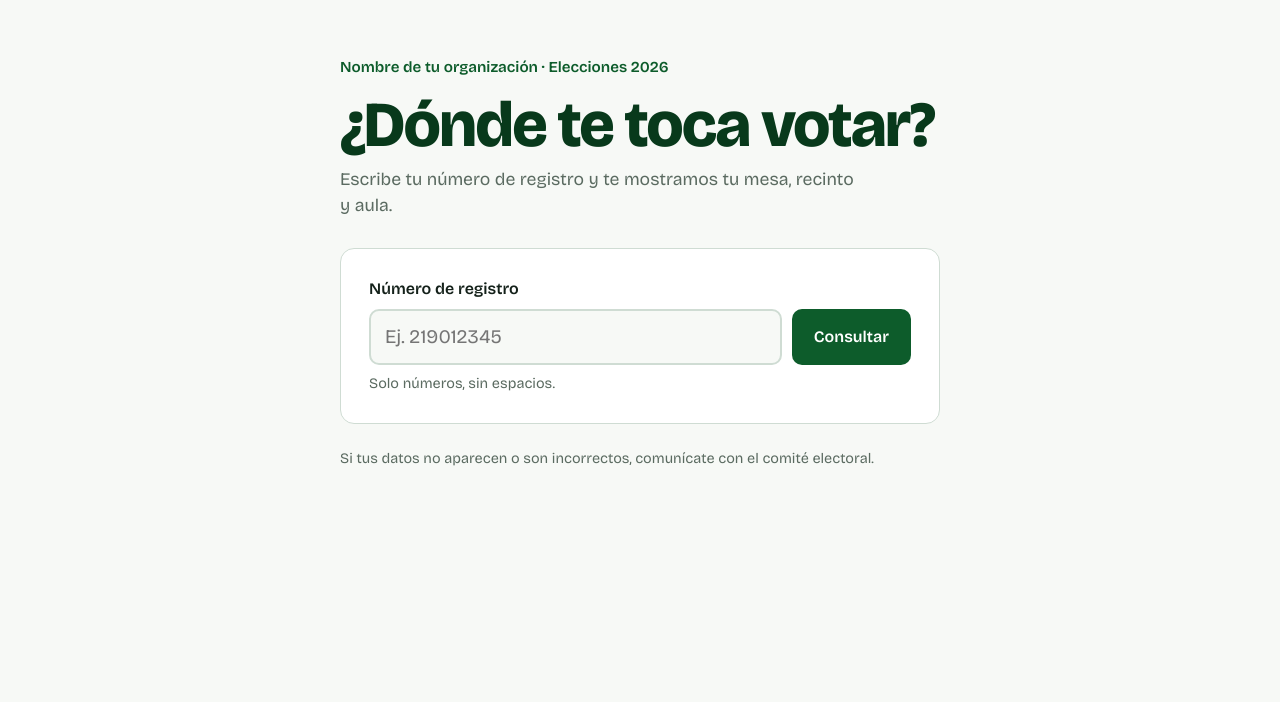
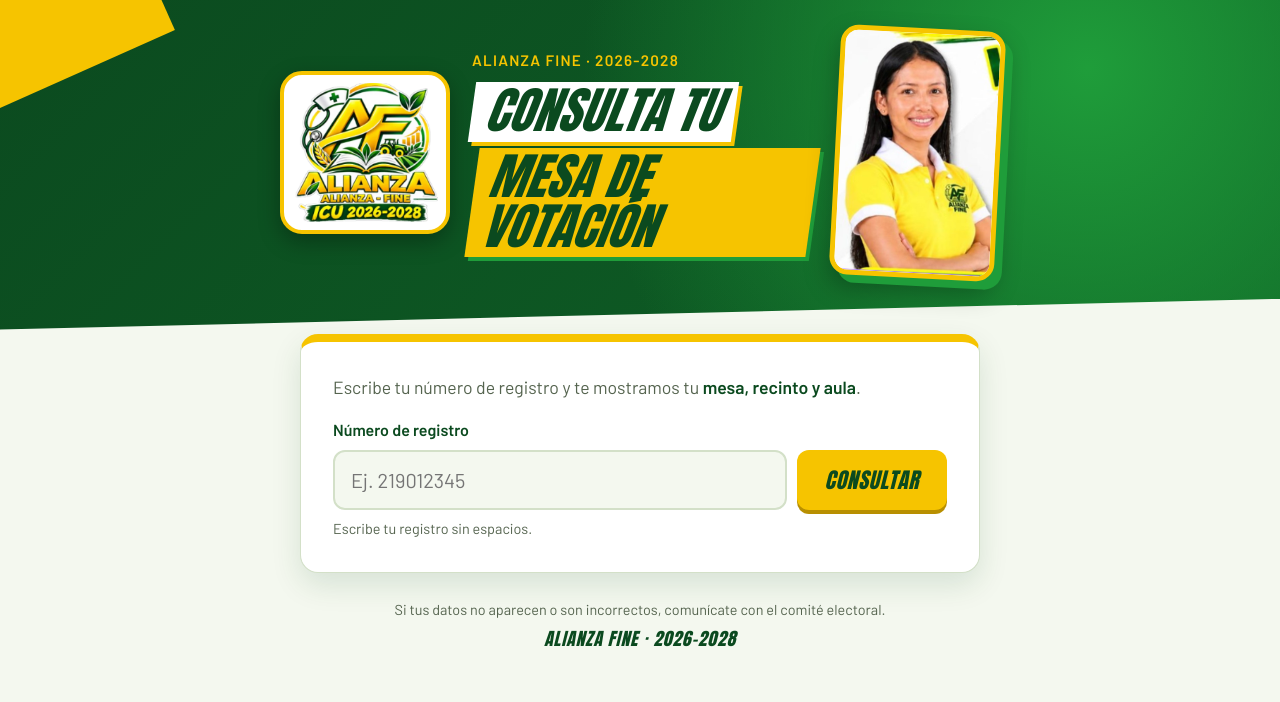
Before and after one commit to vicktorrojas007-art/patron, a website: page index.html in a window 1280 px wide. Drawn offline with nearby package versions, Linux system fonts and the light colour scheme; a web font is replaced by a local one.

Commit message:
Add files via upload

```diff
--- a/app.js
+++ b/app.js
@@ -17,9 +17,9 @@
   const registro = input.value.trim();
   result.innerHTML = "";
 
-  if (!/^[A-Za-z0-9-]{3,20}$/.test(registro)) {
-   setError("Escribe entre 2 y 5 dígitos.");
-   input.focus();
+  if (!/^\d{5,15}$/.test(registro)) {
+    setError("Escribe entre 5 y 15 dígitos.");
+    input.focus();
     return;
   }
   setError("");
--- a/index.html
+++ b/index.html
@@ -3,34 +3,42 @@
 <head>
   <meta charset="UTF-8">
   <meta name="viewport" content="width=device-width, initial-scale=1">
-  <title>Consulta tu lugar de votación</title>
+  <title>Consulta tu mesa de votación · Alianza FINE 2026-2028</title>
   <meta name="description" content="Ingresa tu número de registro y verifica tu mesa, recinto y aula de votación.">
-  <meta name="theme-color" content="#0d5c2b">
-  <meta property="og:title" content="Consulta tu lugar de votación">
+  <meta name="theme-color" content="#0b4a1f">
+  <meta property="og:title" content="Consulta tu mesa de votación · Alianza FINE">
   <meta property="og:description" content="Ingresa tu número de registro y verifica tu mesa, recinto y aula.">
-  <meta property="og:type" content="website">
+  <link rel="icon" href="logo.png">
   <link rel="preconnect" href="https://fonts.googleapis.com">
   <link rel="preconnect" href="https://fonts.gstatic.com" crossorigin>
-  <link href="https://fonts.googleapis.com/css2?family=Bricolage+Grotesque:opsz,wght@12..96,400;12..96,600;12..96,800&display=swap" rel="stylesheet">
+  <link href="https://fonts.googleapis.com/css2?family=Barlow+Condensed:ital,wght@1,800;1,900&family=Barlow:wght@400;500;600&display=swap" rel="stylesheet">
   <link rel="stylesheet" href="style.css">
 </head>
 <body>
+  <header class="hero">
+    <div class="hero-inner">
+      <img class="logo" src="logo.png" alt="Logo Alianza FINE 2026-2028" width="170" height="162">
+      <div class="hero-text">
+        <p class="kicker">Alianza FINE · 2026-2028</p>
+        <h1><span class="band">Consulta tu</span><span class="band alt">mesa de votación</span></h1>
+      </div>
+      <figure class="foto">
+        <img src="foto.jpg" alt="Estudiante de Alianza FINE sonriendo con camiseta amarilla" width="212" height="328">
+      </figure>
+    </div>
+  </header>
+
   <main class="page">
-    <section class="intro">
-      <p class="org">Nombre de tu organización · Elecciones 2026</p>
-      <h1>¿Dónde te toca votar?</h1>
-      <p class="lead">Escribe tu número de registro y te mostramos tu mesa, recinto y aula.</p>
-    </section>
-
     <section class="panel" aria-labelledby="buscar">
+      <p class="lead">Escribe tu número de registro y te mostramos tu <strong>mesa, recinto y aula</strong>.</p>
       <form id="form" novalidate>
         <label id="buscar" for="registro">Número de registro</label>
         <div class="row">
-          <input id="registro" name="registro" type="text" inputmode="numeric"
-                 autocomplete="off" placeholder="Ej. 219012345" maxlength="15" required>
+          <input id="registro" name="registro" type="text" inputmode="text"
+                 autocomplete="off" placeholder="Ej. 219012345" maxlength="20" required>
           <button type="submit" id="btn">Consultar</button>
         </div>
-        <p class="hint" id="hint">Solo números, sin espacios.</p>
+        <p class="hint" id="hint">Escribe tu registro sin espacios.</p>
       </form>
 
       <div id="result" aria-live="polite"></div>
@@ -38,6 +46,7 @@
 
     <footer>
       <p>Si tus datos no aparecen o son incorrectos, comunícate con el comité electoral.</p>
+      <p class="credit">Alianza FINE · 2026-2028</p>
     </footer>
   </main>
   <script src="app.js"></script>
--- a/style.css
+++ b/style.css
@@ -1,79 +1,149 @@
 :root {
-  --verde: #0d5c2b;
-  --verde-oscuro: #08391b;
-  --verde-claro: #e4f1e8;
-  --papel: #f7f9f6;
-  --tinta: #14211a;
-  --suave: #5b6b61;
-  --error: #a3261b;
-  --linea: #cfdcd3;
+  --verde: #0b4a1f;
+  --verde-medio: #14782b;
+  --verde-vivo: #1f9d3a;
+  --amarillo: #f6c400;
+  --amarillo-claro: #fff4b8;
+  --blanco: #ffffff;
+  --papel: #f4f8ef;
+  --tinta: #10200f;
+  --suave: #55644f;
+  --error: #b3261e;
+  --linea: #d3e0c8;
 }
 * { box-sizing: border-box; }
-html { height: 100%; }
+html { min-height: 100%; }
 body {
-  margin: 0; min-height: 100%;
-  font-family: "Bricolage Grotesque", system-ui, sans-serif;
-  background: var(--papel); color: var(--tinta);
-  line-height: 1.5;
+  margin: 0; min-height: 100vh;
+  font-family: "Barlow", system-ui, sans-serif;
+  background: var(--papel); color: var(--tinta); line-height: 1.5;
 }
-.page {
-  max-width: 640px; margin: 0 auto;
-  padding: clamp(24px, 6vw, 56px) 20px 40px;
+
+/* ===== Encabezado estilo afiche ===== */
+.hero {
+  position: relative; overflow: hidden;
+  background:
+    radial-gradient(circle at 85% 20%, #1f9d3a 0, transparent 45%),
+    linear-gradient(135deg, var(--verde) 0%, #0f6126 100%);
+  color: var(--blanco);
+  padding: 28px 20px 64px;
 }
-.intro { margin-bottom: 28px; }
-.org { margin: 0 0 14px; color: var(--verde); font-weight: 600; font-size: .95rem; }
+/* franja amarilla diagonal, como en el afiche */
+.hero::before {
+  content: ""; position: absolute; top: -40px; left: -60px;
+  width: 220px; height: 120px; background: var(--amarillo);
+  transform: rotate(-24deg);
+}
+.hero::after {
+  content: ""; position: absolute; left: 0; right: 0; bottom: -1px; height: 44px;
+  background: var(--papel);
+  clip-path: polygon(0 100%, 100% 100%, 100% 0, 0 70%);
+}
+.hero-inner {
+  position: relative; z-index: 1;
+  max-width: 720px; margin: 0 auto;
+  display: flex; align-items: center; gap: 22px;
+}
+.logo {
+  flex: none; width: clamp(110px, 24vw, 170px); height: auto;
+  background: var(--blanco); border-radius: 22px;
+  padding: 8px; border: 4px solid var(--amarillo);
+  box-shadow: 0 8px 22px rgba(0,0,0,.3);
+}
+.hero-text { flex: 1; min-width: 0; }
+.foto {
+  flex: none; margin: 0; width: clamp(120px, 19vw, 165px);
+  transform: rotate(3deg);
+  border: 5px solid var(--amarillo); border-radius: 18px; overflow: hidden;
+  background: var(--blanco); box-shadow: 8px 8px 0 var(--verde-vivo), 0 12px 26px rgba(0,0,0,.3);
+}
+.foto img { display: block; width: 100%; height: auto; }
+.kicker {
+  margin: 0 0 10px; font-weight: 600; letter-spacing: .08em; text-transform: uppercase;
+  color: var(--amarillo); font-size: .95rem;
+}
 h1 {
-  margin: 0 0 10px;
-  font-size: clamp(2.4rem, 9vw, 4rem);
-  line-height: 1; font-weight: 800; letter-spacing: -.03em;
-  color: var(--verde-oscuro);
+  margin: 0; display: flex; flex-direction: column; align-items: flex-start; gap: 6px;
+  font-family: "Barlow Condensed", Impact, sans-serif;
+  font-style: italic; font-weight: 900; text-transform: uppercase;
+  font-size: clamp(1.8rem, 6.4vw, 3.1rem); line-height: 1;
 }
-.lead { margin: 0; color: var(--suave); font-size: 1.1rem; max-width: 46ch; }
+.band {
+  display: inline-block; padding: 4px 14px 6px;
+  background: var(--blanco); color: var(--verde);
+  transform: skewX(-8deg);
+  box-shadow: 4px 4px 0 var(--amarillo);
+}
+.band.alt { background: var(--amarillo); color: var(--verde); box-shadow: 4px 4px 0 var(--verde-vivo); }
 
+/* ===== Panel de consulta ===== */
+.page { max-width: 720px; margin: -8px auto 0; padding: 0 20px 40px; position: relative; z-index: 2; }
 .panel {
-  background: #fff; border: 1px solid var(--linea);
-  border-radius: 14px; padding: clamp(18px, 4vw, 28px);
+  background: var(--blanco); border-radius: 18px;
+  border: 1px solid var(--linea); border-top: 8px solid var(--amarillo);
+  padding: clamp(20px, 4vw, 32px);
+  box-shadow: 0 12px 30px rgba(11, 74, 31, .12);
 }
-label { display: block; font-weight: 600; margin-bottom: 8px; }
+.lead { margin: 0 0 18px; font-size: 1.1rem; color: var(--suave); }
+.lead strong { color: var(--verde); }
+label { display: block; font-weight: 600; margin-bottom: 8px; color: var(--verde); }
 .row { display: flex; gap: 10px; }
 input {
-  flex: 1; min-width: 0; font: inherit; font-size: 1.2rem;
-  padding: 12px 14px; border: 2px solid var(--linea); border-radius: 10px;
+  flex: 1; min-width: 0; font: inherit; font-size: 1.25rem;
+  padding: 13px 16px; border: 2px solid var(--linea); border-radius: 12px;
   background: var(--papel); color: var(--tinta);
 }
-input:focus { outline: none; border-color: var(--verde); background: #fff; }
+input:focus { outline: none; border-color: var(--verde-vivo); background: var(--blanco); }
 button {
-  font: inherit; font-weight: 600; cursor: pointer;
-  padding: 12px 22px; border: 0; border-radius: 10px;
-  background: var(--verde); color: #fff;
+  font-family: "Barlow Condensed", Impact, sans-serif; font-style: italic;
+  font-weight: 900; text-transform: uppercase; letter-spacing: .03em;
+  font-size: 1.35rem; cursor: pointer; border: 0; border-radius: 12px;
+  padding: 12px 28px; background: var(--amarillo); color: var(--verde);
+  box-shadow: 0 4px 0 #b88f00; transition: transform .1s, box-shadow .1s;
 }
-button:hover { background: var(--verde-oscuro); }
-button:focus-visible, input:focus-visible { outline: 3px solid #7fc596; outline-offset: 2px; }
-button:disabled { opacity: .6; cursor: wait; }
+button:hover { background: #ffd21f; }
+button:active { transform: translateY(3px); box-shadow: 0 1px 0 #b88f00; }
+button:disabled { opacity: .65; cursor: wait; }
+button:focus-visible, input:focus-visible { outline: 3px solid var(--verde-vivo); outline-offset: 2px; }
 .hint { margin: 8px 0 0; font-size: .9rem; color: var(--suave); }
 .hint.error { color: var(--error); font-weight: 600; }
 
-/* Resultado: papeleta con borde perforado */
+/* ===== Resultado ===== */
 #result:not(:empty) { margin-top: 24px; }
 .slip {
-  background: var(--verde-claro);
-  border: 2px dashed var(--verde);
-  border-radius: 12px; padding: 20px;
-  animation: aparecer .35s ease-out;
+  background: linear-gradient(135deg, var(--verde) 0%, var(--verde-medio) 100%);
+  color: var(--blanco); border-radius: 14px; padding: 22px;
+  border: 3px solid var(--amarillo); animation: aparecer .35s ease-out;
 }
-.slip .name { margin: 0 0 4px; font-size: 1.35rem; font-weight: 800; color: var(--verde-oscuro); }
-.slip .reg { margin: 0 0 18px; color: var(--suave); font-size: .95rem; }
+.slip .name {
+  margin: 0 0 2px; font-family: "Barlow Condensed", Impact, sans-serif;
+  font-style: italic; font-weight: 900; text-transform: uppercase;
+  font-size: 1.8rem; line-height: 1.1; color: var(--amarillo);
+}
+.slip .reg { margin: 0 0 18px; color: #d9efd6; font-size: .95rem; }
 .fields { display: grid; grid-template-columns: repeat(3, 1fr); gap: 12px; margin: 0; }
-.fields div { background: #fff; border-radius: 10px; padding: 12px 14px; }
-.fields dt { font-size: .85rem; color: var(--suave); }
-.fields dd { margin: 2px 0 0; font-size: 1.4rem; font-weight: 800; color: var(--verde-oscuro); overflow-wrap: anywhere; }
-.msg { margin: 0; padding: 14px 16px; border-radius: 10px; background: #fbeceb; color: var(--error); font-weight: 600; }
+.fields div { background: var(--blanco); border-radius: 12px; padding: 12px 14px; border-bottom: 5px solid var(--amarillo); }
+.fields dt { font-size: .8rem; font-weight: 600; text-transform: uppercase; letter-spacing: .06em; color: var(--suave); }
+.fields dd { margin: 2px 0 0; font-size: 1.5rem; font-weight: 600; color: var(--verde); overflow-wrap: anywhere; }
+.msg { margin: 0; padding: 14px 16px; border-radius: 12px; background: #fdeceb; color: var(--error); font-weight: 600; border-left: 6px solid var(--error); }
 
-footer { margin-top: 24px; color: var(--suave); font-size: .9rem; }
+footer { margin-top: 26px; text-align: center; color: var(--suave); font-size: .9rem; }
+footer p { margin: 0 0 6px; }
+.credit {
+  font-family: "Barlow Condensed", Impact, sans-serif; font-style: italic; font-weight: 800;
+  text-transform: uppercase; letter-spacing: .05em; color: var(--verde); font-size: 1.1rem;
+}
 
-@keyframes aparecer { from { opacity: 0; transform: translateY(6px); } to { opacity: 1; transform: none; } }
-@media (prefers-reduced-motion: reduce) { .slip { animation: none; } }
-@media (max-width: 520px) {
+@keyframes aparecer { from { opacity: 0; transform: translateY(8px); } to { opacity: 1; transform: none; } }
+@media (prefers-reduced-motion: reduce) { .slip { animation: none; } button { transition: none; } }
+
+@media (max-width: 560px) {
+  .hero { padding-bottom: 56px; }
+  .hero-inner { flex-wrap: wrap; align-items: flex-start; gap: 16px; }
+  .logo { width: 96px; }
+  .hero-text { order: 3; flex-basis: 100%; }
+  .foto { width: 120px; margin-left: auto; }
   .row { flex-direction: column; }
+  button { width: 100%; }
   .fields { grid-template-columns: 1fr; }
 }
```
Also changed, not shown: foto.jpg (added), logo.png (added).
